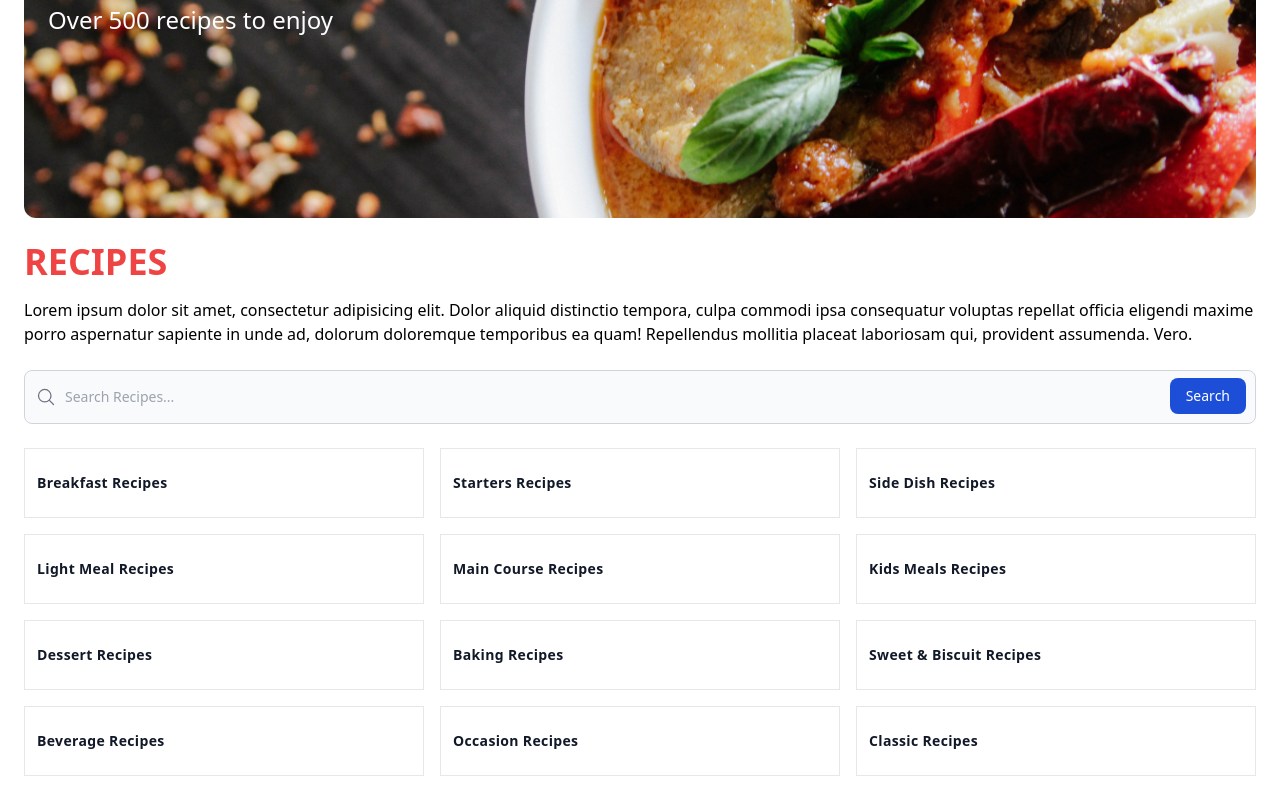
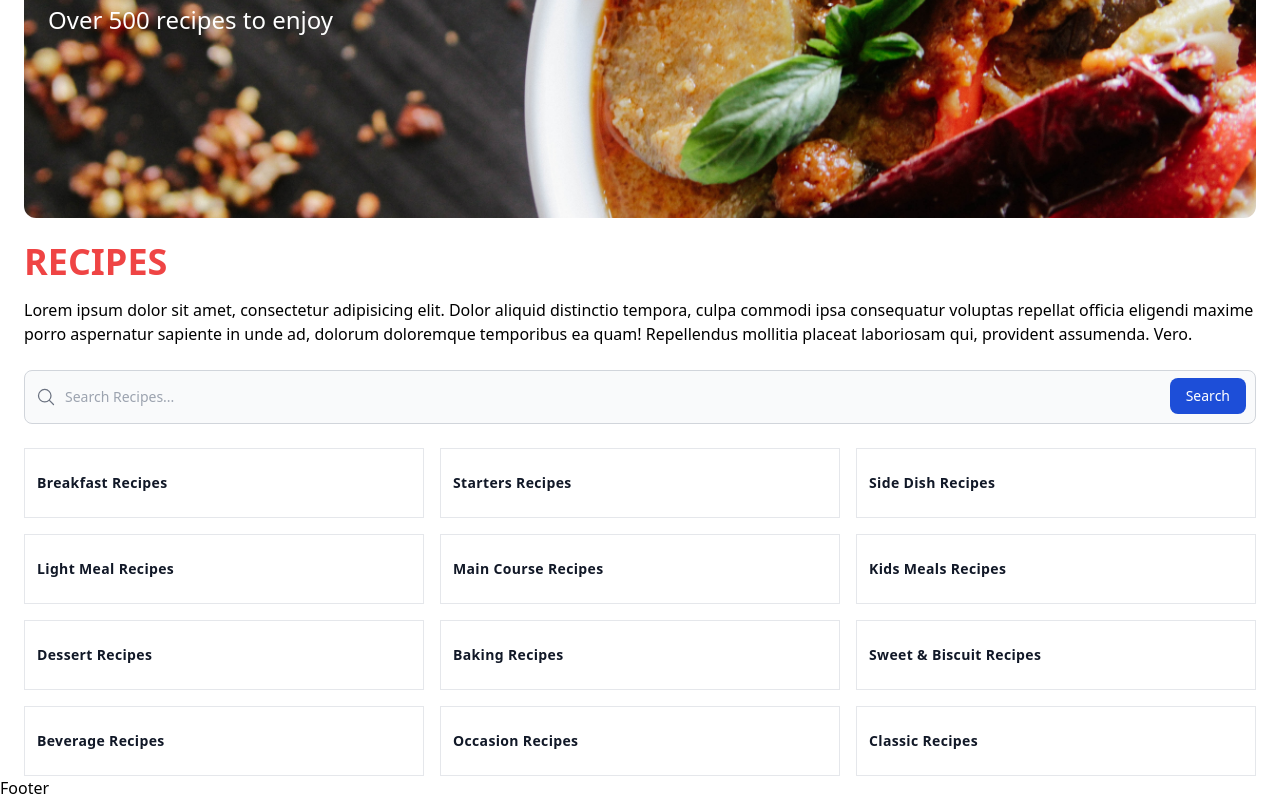
Before and after one commit to Jon-Felipe/Tasty-React, a React (Vite) app: page / in a window 1280 px wide. Shown: the part 270-1070 px from the top of the page. Before the commit the page ends 1046 px from the top, so only its background shows below. Built offline with nearby package versions, Linux system fonts and the light colour scheme.

Commit message:
created footer component

```diff
--- a/src/App.tsx
+++ b/src/App.tsx
@@ -2,6 +2,7 @@ import React, { useState } from 'react';
 
 // components
 import Header from './components/Header';
+import Footer from './components/Footer';
 
 // pages
 import Home from './pages/Home';
@@ -15,6 +16,7 @@ function App() {
       <>
         <Home />
       </>
+      <Footer />
     </>
   );
 }
--- /dev/null
+++ b/src/components/Footer.tsx
@@ -0,0 +1,9 @@
+import React from 'react';
+
+type Props = {};
+
+const Footer = (props: Props) => {
+  return <div>Footer</div>;
+};
+
+export default Footer;
```
